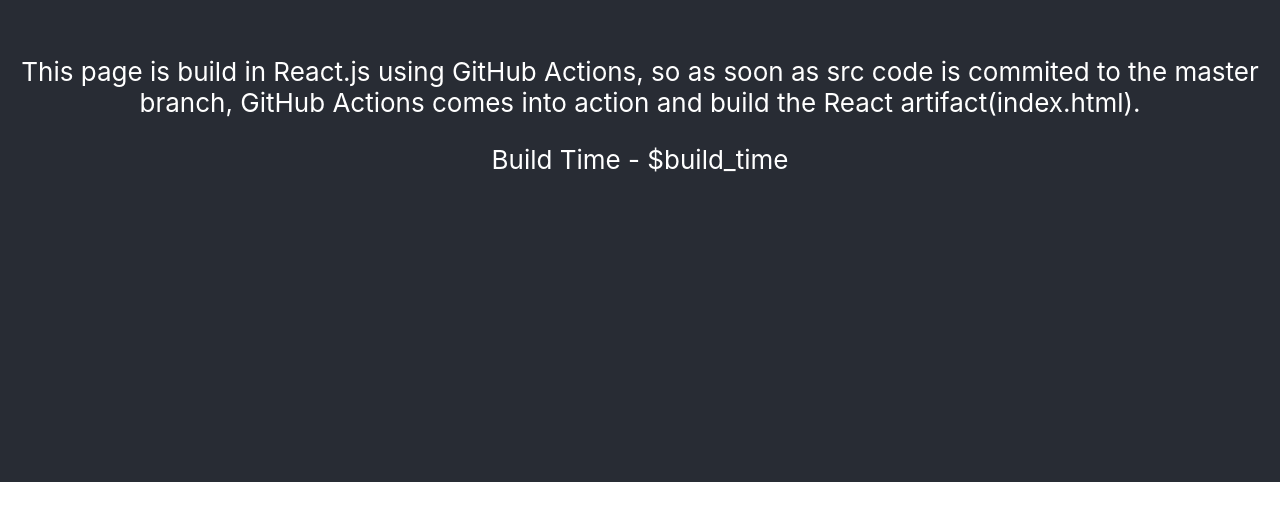
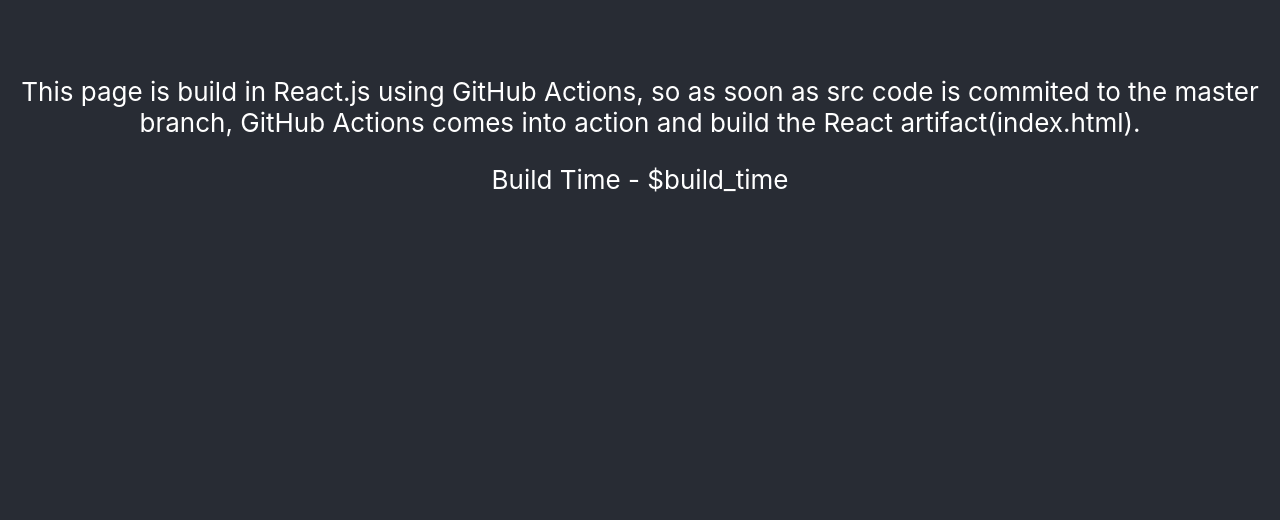
Before and after one commit to rounakraj8/react-build-using-github-actions, a React (Create React App) app in the folder react-app/: page / in a window 1280 px wide. Shown: the part 278-798 px from the top of the page. Built offline with nearby package versions, Linux system fonts and the light colour scheme.

Commit message:
set min-height: 100vh

```diff
--- a/react-app/src/App.css
+++ b/react-app/src/App.css
@@ -15,7 +15,7 @@
 
 .App-header {
   background-color: #282c34;
-  min-height: 95vh;
+  min-height: 100vh;
   display: flex;
   flex-direction: column;
   align-items: center;
```
